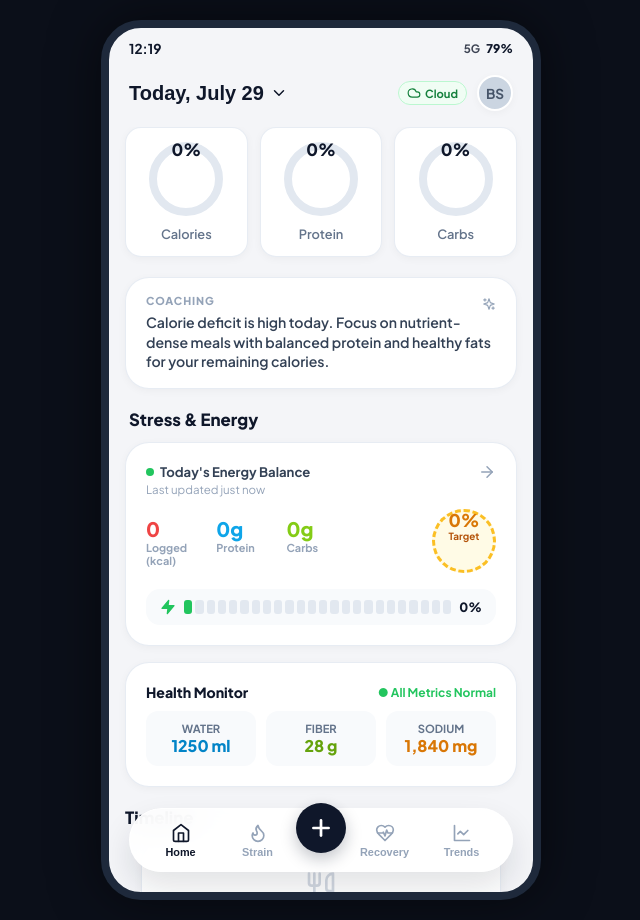
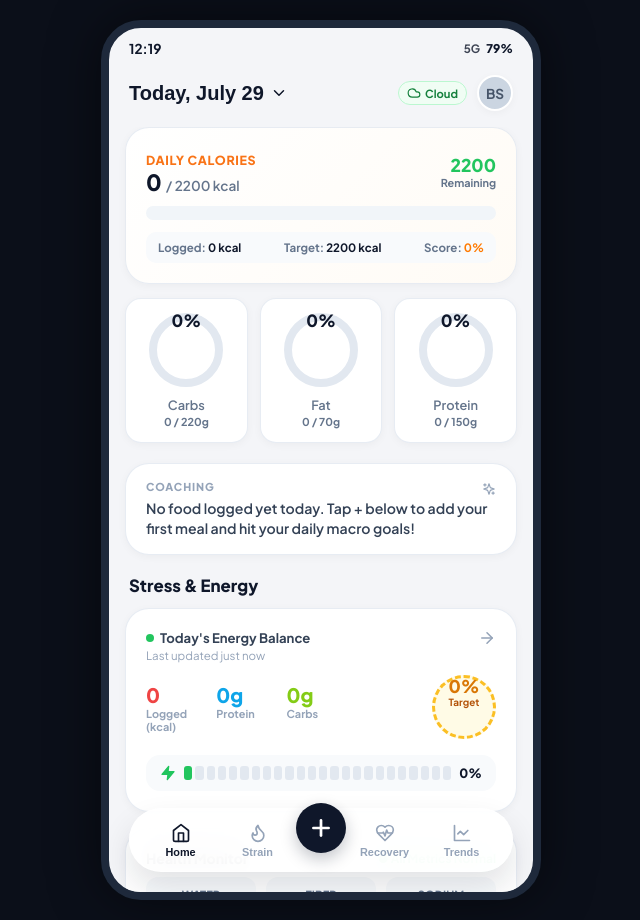
Before and after one commit to ndunl075/calori, a React (Vite) app: page / in a window 1280 px wide. Shown: the whole page, without its empty margins (319-959 px from the left). Built offline with nearby package versions, Linux system fonts and the light colour scheme; a web font is replaced by a local one.

Commit message:
feat: layout update with top rectangular calories bar, carbs/fat/protein rings below, centered text, and persistent custom food library

```diff
--- a/src/components/FoodLogModal.jsx
+++ b/src/components/FoodLogModal.jsx
@@ -1,6 +1,7 @@
 import React, { useState } from 'react';
 import { X, Search, Plus, Camera, Sparkles, Check, Droplet, Coffee, Sun, Moon, Cookie } from 'lucide-react';
 import { searchFoodDatabase, PRESET_FOODS } from '../services/foodDatabase';
+import { saveCustomFoodItem } from '../services/cloudStorage';
 import confetti from 'canvas-confetti';
 
 const CATEGORIES = [
@@ -50,16 +51,34 @@ export default function FoodLogModal({ onClose, onAddLog }) {
     if (!customName.trim() || !customCalories) return;
 
     const timeNow = new Date().toLocaleTimeString([], { hour: '2-digit', minute: '2-digit' });
+    const calVal = parseFloat(customCalories) || 0;
+    const proteinVal = parseFloat(customProtein) || 0;
+    const carbsVal = parseFloat(customCarbs) || 0;
+    const fatVal = parseFloat(customFat) || 0;
+
     const newLog = {
       id: 'log_' + Date.now(),
       name: customName.trim(),
       category: activeCategory,
-      calories: parseFloat(customCalories) || 0,
-      protein: parseFloat(customProtein) || 0,
-      carbs: parseFloat(customCarbs) || 0,
-      fat: parseFloat(customFat) || 0,
+      calories: calVal,
+      protein: proteinVal,
+      carbs: carbsVal,
+      fat: fatVal,
       time: timeNow
     };
+
+    // Save to permanent custom food library for easy 1-tap re-use
+    saveCustomFoodItem({
+      id: 'custom_' + Date.now(),
+      name: `⭐ ${customName.trim()}`,
+      category: 'Saved Custom',
+      serving: '1 serving',
+      calories: calVal,
+      protein: proteinVal,
+      carbs: carbsVal,
+      fat: fatVal,
+      isCustom: true
+    });
 
     onAddLog(newLog);
     triggerCelebration();
--- a/src/components/RingGauge.jsx
+++ b/src/components/RingGauge.jsx
@@ -28,8 +28,8 @@ export default function RingGauge({
         position: 'relative'
       }}
     >
-      <div style={{ position: 'relative', width: size, height: size }}>
-        <svg width={size} height={size} style={{ transform: 'rotate(-90deg)' }}>
+      <div style={{ position: 'relative', width: size, height: size, display: 'flex', alignItems: 'center', justifyContent: 'center' }}>
+        <svg width={size} height={size} style={{ transform: 'rotate(-90deg)', display: 'block' }}>
           <defs>
             <linearGradient id={gradientId} x1="0%" y1="0%" x2="100%" y2="100%">
               <stop offset="0%" stopColor={startColor} />
@@ -69,31 +69,39 @@ export default function RingGauge({
           />
         </svg>
 
-        {/* Center Percentage Display */}
+        {/* Center Percentage & Value Display */}
         <div
           style={{
             position: 'absolute',
-            inset: 0,
+            top: 0,
+            left: 0,
+            width: '100%',
+            height: '100%',
             display: 'flex',
             flexDirection: 'column',
             alignItems: 'center',
-            justify: 'center'
+            justify: 'center',
+            textAlign: 'center',
+            pointerEvents: 'none'
           }}
         >
           <span style={{
-            fontSize: size > 120 ? '1.8rem' : '1.05rem',
+            fontSize: size > 120 ? '1.75rem' : '1.05rem',
             fontWeight: 800,
             color: '#0f172a',
-            lineHeight: 1
+            lineHeight: 1,
+            margin: 0,
+            padding: 0
           }}>
             {percentage}%
           </span>
           {sublabel && (
             <span style={{
-              fontSize: size > 120 ? '0.8rem' : '0.65rem',
+              fontSize: size > 120 ? '0.78rem' : '0.62rem',
               fontWeight: 700,
               color: '#64748b',
-              marginTop: '2px'
+              marginTop: '3px',
+              lineHeight: 1
             }}>
               {sublabel}
             </span>
--- a/src/services/foodDatabase.js
+++ b/src/services/foodDatabase.js
@@ -32,10 +32,15 @@ export const PRESET_FOODS = [
   { id: 'f32', name: 'Mixed Berries', category: 'Fruits', serving: '140g (1 cup)', calories: 70, protein: 1, carbs: 17, fat: 0.5 }
 ];
 
+import { loadSavedCustomFoods } from './cloudStorage';
+
 export const searchFoodDatabase = (query) => {
-  if (!query.trim()) return PRESET_FOODS;
+  const customFoods = loadSavedCustomFoods();
+  const allFoods = [...customFoods, ...PRESET_FOODS];
+
+  if (!query.trim()) return allFoods;
   const q = query.toLowerCase().trim();
-  return PRESET_FOODS.filter(item =>
+  return allFoods.filter(item =>
     item.name.toLowerCase().includes(q) || item.category.toLowerCase().includes(q)
   );
 };
--- a/src/views/HomeView.jsx
+++ b/src/views/HomeView.jsx
@@ -12,62 +12,122 @@ export default function HomeView({
   onNavigate
 }) {
   const calPercent = Math.min(Math.round((totals.calories / targets.calories) * 100), 100);
+  const carbsPercent = Math.min(Math.round((totals.carbs / targets.carbs) * 100), 100);
+  const fatPercent = Math.min(Math.round((totals.fat / targets.fat) * 100), 100);
   const proteinPercent = Math.min(Math.round((totals.protein / targets.protein) * 100), 100);
-  const carbsPercent = Math.min(Math.round((totals.carbs / targets.carbs) * 100), 100);
+
+  const remainingCalories = Math.max(targets.calories - totals.calories, 0);
 
   // Dynamic AI coaching message logic based on logged intake
   const getCoachingMessage = () => {
-    const remainingCal = targets.calories - totals.calories;
-    if (remainingCal > 800) {
-      return "Calorie deficit is high today. Focus on nutrient-dense meals with balanced protein and healthy fats for your remaining calories.";
-    } else if (remainingCal > 200) {
-      return `Solid energy intake! You have ${remainingCal} kcal remaining for dinner. Protein intake is on track for optimal recovery.`;
+    if (totals.calories === 0) {
+      return "No food logged yet today. Tap + below to add your first meal and hit your daily macro goals!";
+    }
+    if (remainingCalories > 800) {
+      return `You have ${remainingCalories} kcal remaining today. Focus on high-protein meals with complex carbs.`;
+    } else if (remainingCalories > 0) {
+      return `On track! You have ${remainingCalories} kcal remaining for dinner. Great macro balance.`;
     } else {
-      return "Great job meeting your daily calorie target! Keep hydrated with water for evening rest.";
+      return "Awesome job! You have hit 100% of your daily calorie target for today!";
     }
   };
 
   return (
     <div style={{ animation: 'fadeIn 0.25s ease' }}>
-      {/* 3 Concentric Ring Cards matching Screenshot 1 */}
+      {/* Top Rectangular Calorie Bar */}
+      <div
+        className="card"
+        onClick={() => onNavigate('energy')}
+        style={{ cursor: 'pointer', marginBottom: '14px', background: 'linear-gradient(135deg, #ffffff 0%, #fffbf5 100%)' }}
+      >
+        <div style={{ display: 'flex', justifyContent: 'space-between', alignItems: 'center', marginBottom: '8px' }}>
+          <div>
+            <span style={{ fontSize: '0.78rem', fontWeight: 800, color: '#f97316', letterSpacing: '0.05em', textTransform: 'uppercase' }}>
+              Daily Calories
+            </span>
+            <div style={{ fontSize: '1.4rem', fontWeight: 800, color: '#0f172a', lineHeight: 1.2 }}>
+              {totals.calories} <span style={{ fontSize: '0.85rem', color: '#64748b', fontWeight: 600 }}>/ {targets.calories} kcal</span>
+            </div>
+          </div>
+          <div style={{ textAlign: 'right' }}>
+            <div style={{ fontSize: '1.1rem', fontWeight: 800, color: '#22c55e' }}>
+              {remainingCalories}
+            </div>
+            <div style={{ fontSize: '0.68rem', fontWeight: 700, color: '#64748b' }}>
+              Remaining
+            </div>
+          </div>
+        </div>
+
+        {/* Rectangular Progress Bar */}
+        <div style={{ width: '100%', height: '14px', background: '#f1f5f9', borderRadius: '8px', overflow: 'hidden', margin: '10px 0 12px 0' }}>
+          <div
+            style={{
+              width: `${calPercent}%`,
+              height: '100%',
+              background: 'linear-gradient(90deg, #ff7a00 0%, #ffb800 100%)',
+              borderRadius: '8px',
+              transition: 'width 0.6s cubic-bezier(0.16, 1, 0.3, 1)'
+            }}
+          />
+        </div>
+
+        {/* Bottom Pill Summary */}
+        <div style={{ display: 'flex', justifyContent: 'space-between', fontSize: '0.72rem', fontWeight: 700, color: '#64748b', background: '#f8fafc', padding: '8px 12px', borderRadius: '10px' }}>
+          <span>Logged: <strong style={{ color: '#0f172a' }}>{totals.calories} kcal</strong></span>
+          <span>Target: <strong style={{ color: '#0f172a' }}>{targets.calories} kcal</strong></span>
+          <span>Score: <strong style={{ color: '#ff7a00' }}>{calPercent}%</strong></span>
+        </div>
+      </div>
+
+      {/* 3 Rings Below: Carbs, Fat, Protein */}
       <div className="rings-container">
-        {/* Ring 1: Calorie Strain */}
-        <div className="ring-card" onClick={() => onNavigate('energy')} style={{ cursor: 'pointer' }}>
+        {/* Ring 1: Carbs */}
+        <div className="ring-card" onClick={() => onNavigate('analytics')} style={{ cursor: 'pointer' }}>
           <RingGauge
-            percentage={calPercent}
+            percentage={carbsPercent}
             size={74}
             strokeWidth={8}
-            gradientId="strainGrad"
-            startColor="#ff7a00"
-            endColor="#ffb800"
+            gradientId="carbsGrad"
+            startColor="#6366f1"
+            endColor="#8b5cf6"
           />
-          <span className="ring-label">Calories</span>
+          <span className="ring-label">Carbs</span>
+          <span style={{ fontSize: '0.68rem', fontWeight: 700, color: '#64748b', marginTop: '2px' }}>
+            {Math.round(totals.carbs)} / {targets.carbs}g
+          </span>
         </div>
 
-        {/* Ring 2: Protein Recovery */}
+        {/* Ring 2: Fat */}
+        <div className="ring-card" onClick={() => onNavigate('analytics')} style={{ cursor: 'pointer' }}>
+          <RingGauge
+            percentage={fatPercent}
+            size={74}
+            strokeWidth={8}
+            gradientId="fatGrad"
+            startColor="#f59e0b"
+            endColor="#d97706"
+          />
+          <span className="ring-label">Fat</span>
+          <span style={{ fontSize: '0.68rem', fontWeight: 700, color: '#64748b', marginTop: '2px' }}>
+            {Math.round(totals.fat)} / {targets.fat}g
+          </span>
+        </div>
+
+        {/* Ring 3: Protein */}
         <div className="ring-card" onClick={() => onNavigate('recovery')} style={{ cursor: 'pointer' }}>
           <RingGauge
             percentage={proteinPercent}
             size={74}
             strokeWidth={8}
-            gradientId="recoveryGrad"
+            gradientId="proteinGrad"
             startColor="#22c55e"
             endColor="#a3e635"
           />
           <span className="ring-label">Protein</span>
-        </div>
-
-        {/* Ring 3: Carbs Energy */}
-        <div className="ring-card" onClick={() => onNavigate('analytics')} style={{ cursor: 'pointer' }}>
-          <RingGauge
-            percentage={carbsPercent}
-            size={74}
-            strokeWidth={8}
-            gradientId="sleepGrad"
-            startColor="#6366f1"
-            endColor="#8b5cf6"
-          />
-          <span className="ring-label">Carbs</span>
+          <span style={{ fontSize: '0.68rem', fontWeight: 700, color: '#64748b', marginTop: '2px' }}>
+            {Math.round(totals.protein)} / {targets.protein}g
+          </span>
         </div>
       </div>
 
```
Also changed, not shown: src/services/cloudStorage.js (+27 -3 lines).
